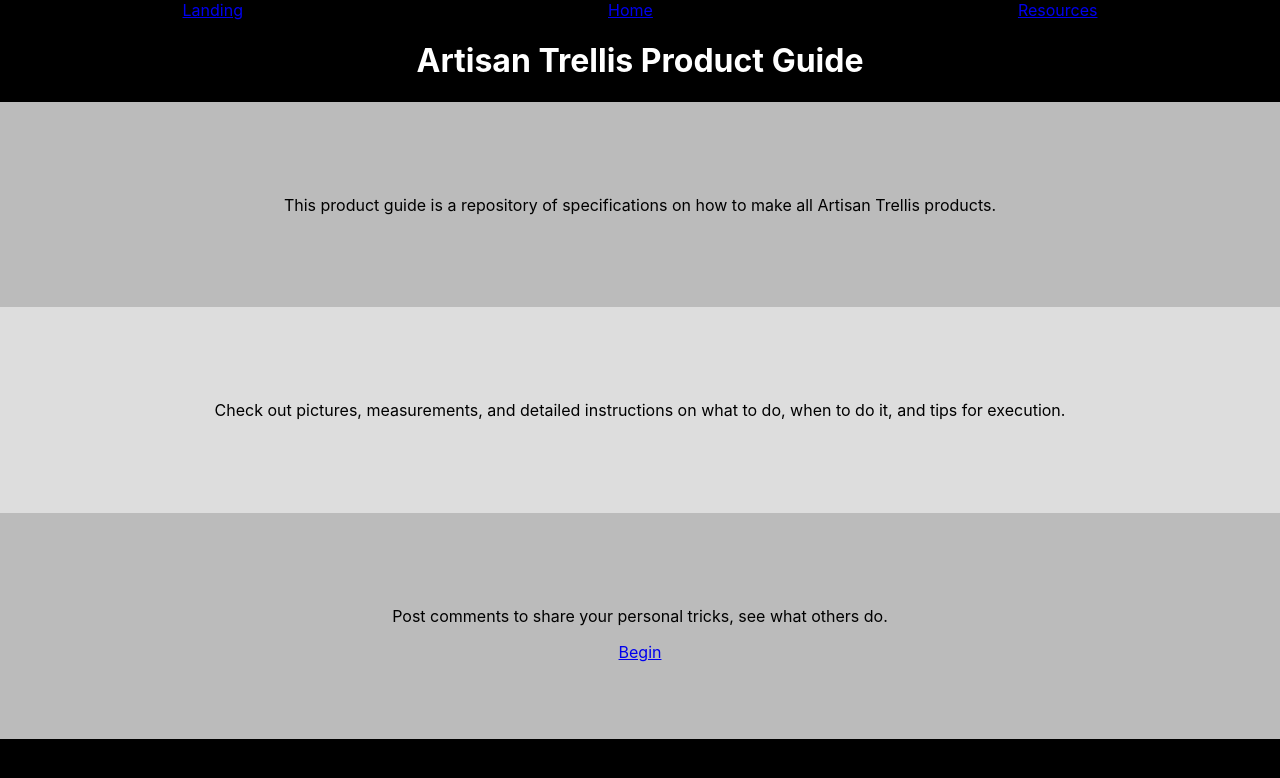
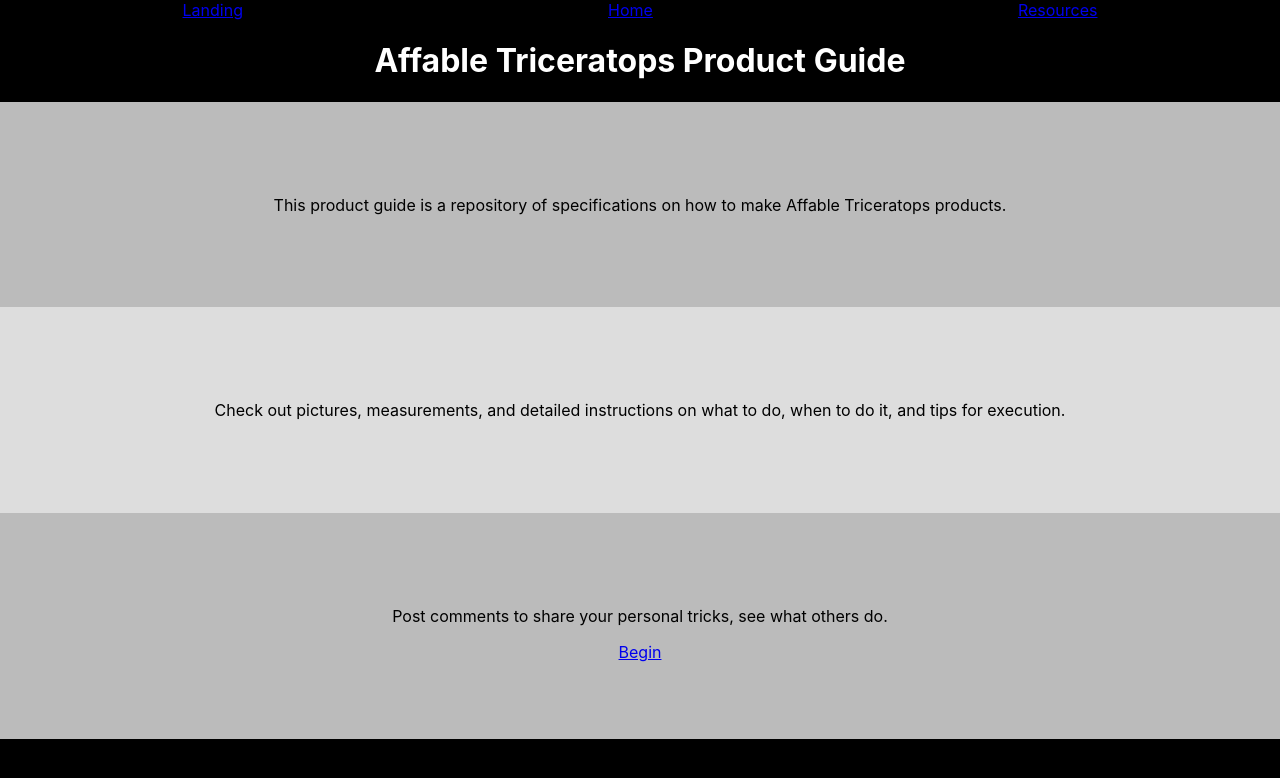
Before and after one commit to capnnemo2/at-product-guide, a React (Create React App) app: page / in a window 1280 px wide. Shown: the top 778 px of the page. Built offline with nearby package versions, Linux system fonts and the light colour scheme.

Commit message:
Changes company name to pseudonym: Affable Triceratops

```diff
--- a/src/Header/Header.js
+++ b/src/Header/Header.js
@@ -7,7 +7,7 @@ export default class Header extends React.Component {
     return (
       <div className="Header">
         <Link to="/" className="Header__link">
-          <h1>Artisan Trellis Product Guide</h1>
+          <h1>Affable Triceratops Product Guide</h1>
         </Link>
       </div>
     );
--- a/src/Landing/Landing.js
+++ b/src/Landing/Landing.js
@@ -9,7 +9,7 @@ export default class Landing extends React.Component {
         <section className="section">
           <p>
             This product guide is a repository of specifications on how to make
-            all Artisan Trellis products.
+            Affable Triceratops products.
           </p>
         </section>
         <section className="section">
```
Also changed, not shown: 1 other file (tests, documents, lock files or other folders).
